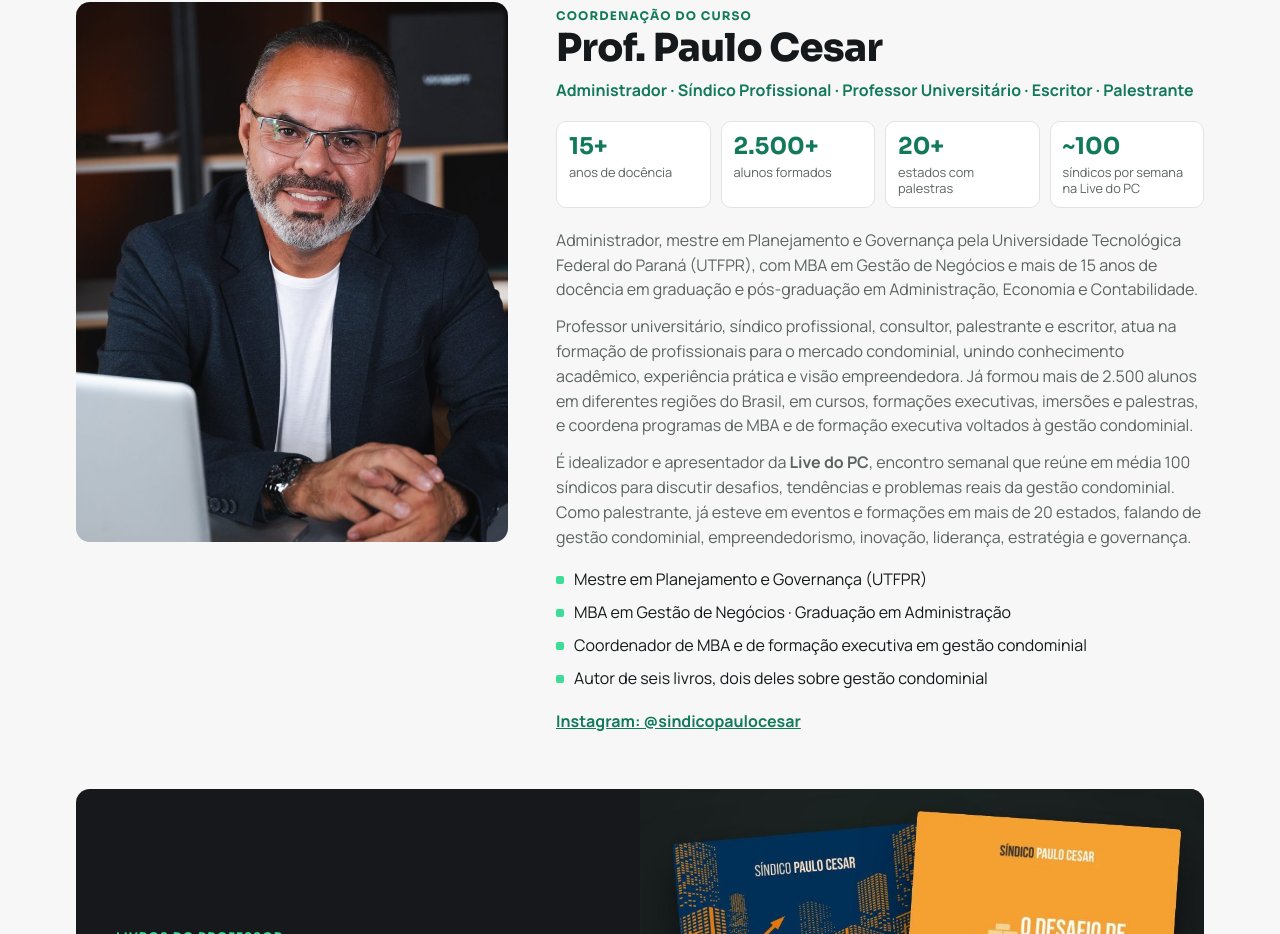
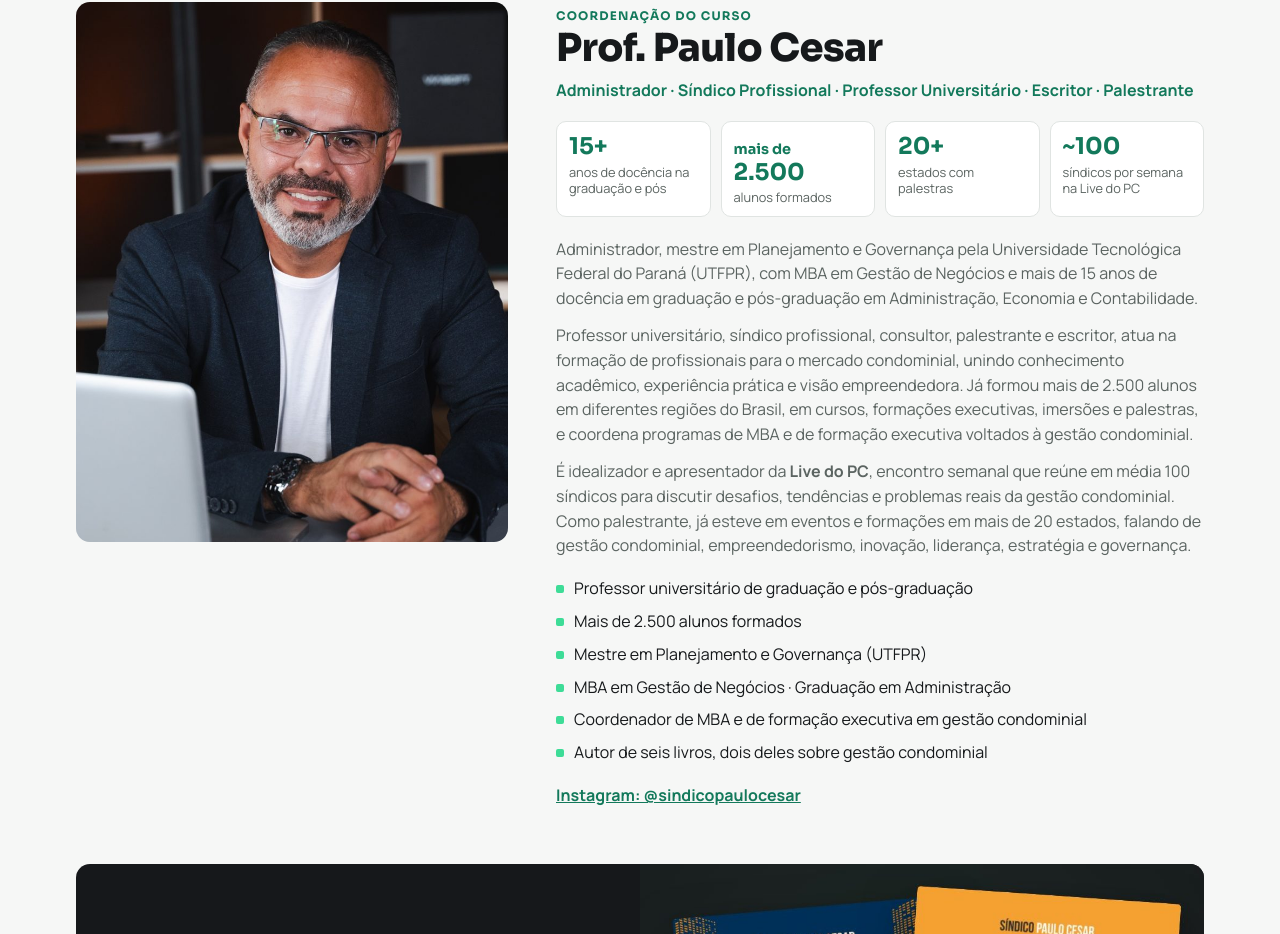
Before and after one commit to sindicopaulocesar/plataforma-alunos, a plain HTML site: page index.html in a window 1280 px wide. Shown: the part 2140-3074 px from the top of the page. Drawn offline with Linux system fonts and the light colour scheme.

Commit message:
Capa: destaque para mais de 2.500 alunos e docência em graduação e pós
Co-Authored-By: Claude Opus 5.5 <noreply@anthropic.com>
Claude-Session: https://claude.ai/code/session_01HDP1NnciotTiEz5jQv3yxU

```diff
--- a/index.html
+++ b/index.html
@@ -87,7 +87,7 @@ section{padding:72px 0}
 .foto img{width:100%;height:100%;object-fit:cover;display:block}
 .coord h2{font-size:clamp(1.7rem,3.6vw,2.4rem);font-weight:800}
 .coord .cargo{color:var(--green-ink);font-weight:700;margin:8px 0 18px}
-.nums{display:grid;grid-template-columns:repeat(4,1fr);gap:10px;margin:0 0 20px}.nums div{background:var(--surface);border:1px solid var(--line);border-radius:10px;padding:12px 12px 10px}.nums b{display:block;font-family:var(--fd);font-size:1.45rem;color:var(--green-ink);line-height:1.1}.nums span{display:block;font-size:.8rem;color:var(--muted);line-height:1.3;margin-top:4px}.insta{display:inline-block;margin-top:18px;color:var(--green-ink);font-weight:700}
+.nums{display:grid;grid-template-columns:repeat(4,1fr);gap:10px;margin:0 0 20px}.nums div{background:var(--surface);border:1px solid var(--line);border-radius:10px;padding:12px 12px 10px}.nums b{display:block;font-family:var(--fd);font-size:1.45rem;color:var(--green-ink);line-height:1.1}.nums b small{font-size:.62em;font-weight:700}.nums span{display:block;font-size:.8rem;color:var(--muted);line-height:1.3;margin-top:4px}.insta{display:inline-block;margin-top:18px;color:var(--green-ink);font-weight:700}
 .coord .bio{display:grid;gap:12px;color:var(--muted)}
 .coord ul{margin:18px 0 0;padding:0;list-style:none;display:grid;gap:8px}
 .coord li{display:flex;gap:10px}
@@ -206,8 +206,8 @@ footer a{color:var(--green)}
         <h2>Prof. Paulo Cesar</h2>
         <p class="cargo">Administrador · Síndico Profissional · Professor Universitário · Escritor · Palestrante</p>
         <div class="nums">
-          <div><b>15+</b><span>anos de docência</span></div>
-          <div><b>2.500+</b><span>alunos formados</span></div>
+          <div><b>15+</b><span>anos de docência na graduação e pós</span></div>
+          <div><b><small>mais de</small> 2.500</b><span>alunos formados</span></div>
           <div><b>20+</b><span>estados com palestras</span></div>
           <div><b>~100</b><span>síndicos por semana na Live do PC</span></div>
         </div>
@@ -217,6 +217,8 @@ footer a{color:var(--green)}
           <p>É idealizador e apresentador da <b>Live do PC</b>, encontro semanal que reúne em média 100 síndicos para discutir desafios, tendências e problemas reais da gestão condominial. Como palestrante, já esteve em eventos e formações em mais de 20 estados, falando de gestão condominial, empreendedorismo, inovação, liderança, estratégia e governança.</p>
         </div>
         <ul>
+          <li>Professor universitário de graduação e pós-graduação</li>
+          <li>Mais de 2.500 alunos formados</li>
           <li>Mestre em Planejamento e Governança (UTFPR)</li>
           <li>MBA em Gestão de Negócios · Graduação em Administração</li>
           <li>Coordenador de MBA e de formação executiva em gestão condominial</li>
```
